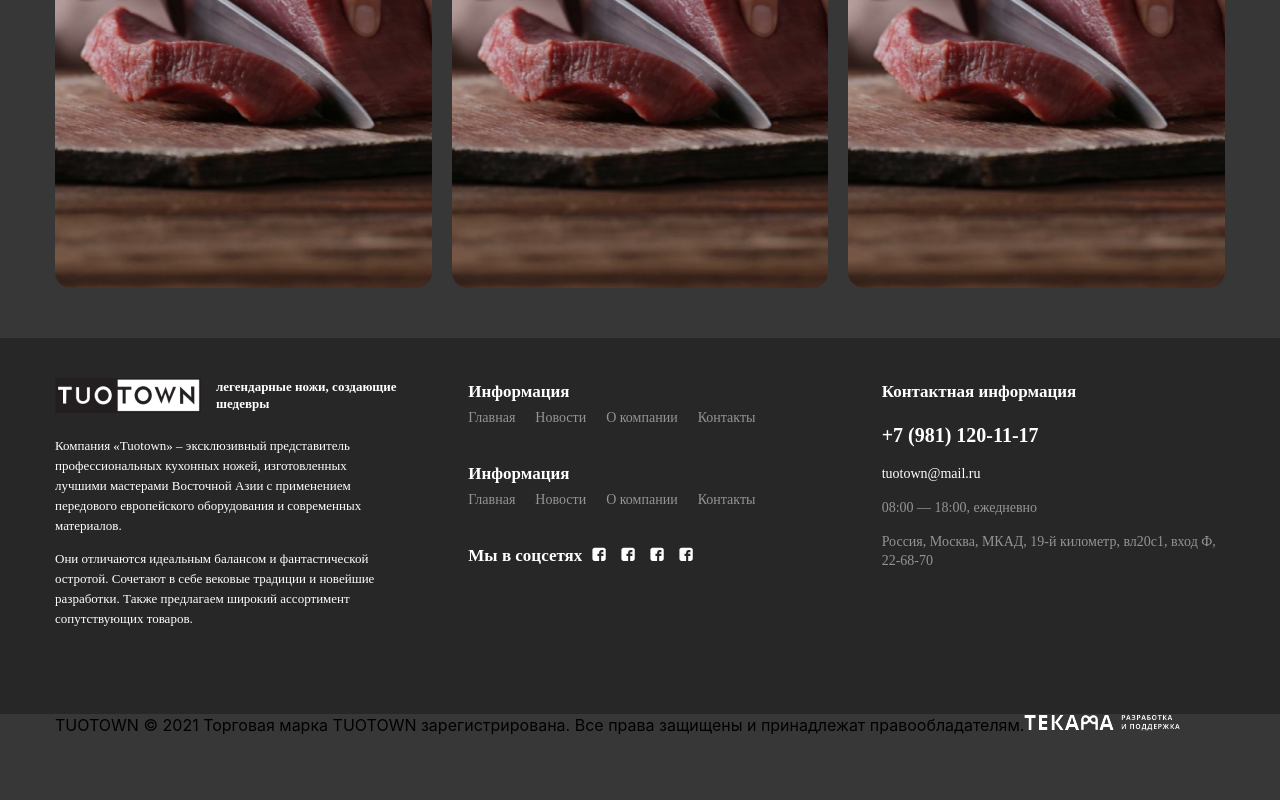
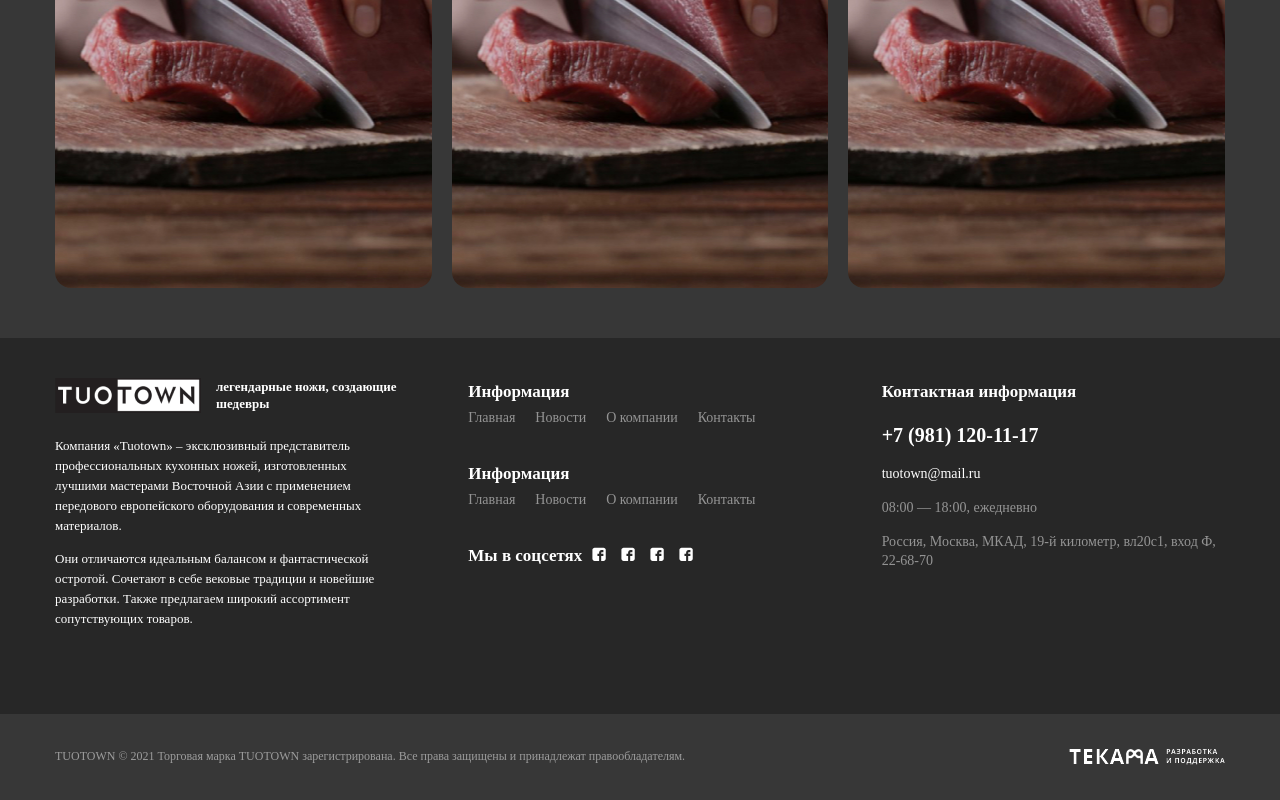
Before and after one commit to Islam-Parchiev/TuoTown, a React (Create React App) app: page / in a window 1280 px wide. Shown: the part 3144-3944 px from the top of the page. Built offline with nearby package versions, Linux system fonts and the light colour scheme.

Commit message:
hover-effects-start

```diff
--- a/src/components/Footer/Footer.scss
+++ b/src/components/Footer/Footer.scss
@@ -11,6 +11,26 @@
             display: flex;
             gap: 70px;
         }
+    }
+    &__bottom {
+        width: 100%;
+        height: 85px;
+        &-container {
+            height: 100%;
+            display: flex;
+        align-items: center;
+        justify-content: space-between;
+        }
+        span {
+            color: var(--light-color);
+font-family: Montserrat;
+font-size: 12px;
+font-style: normal;
+font-weight: 400;
+line-height: 21px;
+opacity: 0.5;
+        }
+
     }
     &__column {
         width: 33%;
@@ -33,7 +53,7 @@
             gap: 15px;
             h4 {
                 margin: 0;
-                color: #FFF;
+                color: var(--light-color);
 font-family: Montserrat;
 font-size: 17px;
 font-style: normal;
@@ -41,7 +61,7 @@ font-weight: 600;
 line-height: 28px;
             }
             span {
-                color: #FFF;
+                color: var(--light-color);
 font-family: Montserrat;
 font-size: 14px;
 font-style: normal;
@@ -50,7 +70,7 @@ line-height: 19px;
 opacity: 0.5;
             }
             address {
-                color: #FFF;
+                color: var(--light-color);
 font-family: Montserrat;
 font-size: 14px;
 font-style: normal;
@@ -120,7 +140,7 @@ line-height: 24px;
             gap: 15px;
         }
         span {
-            color: #FFF;
+            color: var(--light-color);
 font-family: Montserrat;
 font-size: 17px;
 font-style: normal;
@@ -130,7 +150,7 @@ line-height: 28px;
     }
     &__link {
         &-phone {
-            color: #FFF;
+            color: var(--light-color);
 font-family: Montserrat;
 font-size: 20px;
 font-style: normal;
@@ -138,7 +158,7 @@ font-weight: 600;
 line-height: 28px;
         }
         &-email {
-            color: #FFF;
+            color: var(--light-color);
             font-family: Montserrat;
             font-size: 14px;
             font-style: normal;
--- a/src/components/Header/Header.module.scss
+++ b/src/components/Header/Header.module.scss
@@ -19,7 +19,7 @@
     gap: 25px;
 }
 .header__phone {
-    color: #FFF;
+    color: var(--light-color);
 font-size: 20px;
 font-family: Montserrat;
 font-style: normal;
--- a/src/components/Quantity/Quantity.module.scss
+++ b/src/components/Quantity/Quantity.module.scss
@@ -22,7 +22,7 @@
     background-size: cover;
 }
 .quantity__title {
-    color: #fff;
+    color: var(--light-color);
 font-size: 41px;
 font-family: Jura;
 font-style: normal;
@@ -30,7 +30,7 @@ font-weight: 400;
 line-height: 48px;
 }
 .quantity__descr {
-    color: #fff;
+    color: var(--light-color);
 font-size: 19px;
 font-family: Montserrat;
 font-style: normal;
@@ -42,7 +42,7 @@ line-height: 23px;
 padding: 15px 37px;
     border-radius: 27px;
 border: 2px solid #C80000;
-    color: #FFF;
+    color: var(--light-color);
 font-size: 14px;
 font-family: Montserrat;
 font-style: normal;
@@ -57,8 +57,8 @@ line-height: 23px;
     position: relative;
 }
 .slider-prev {
-    border: 1px solid #fff;
+    border: 1px solid var(--light-color);
 }
 .slider-next {
-    border: 1px solid #fff;
+    border: 1px solid var(--light-color);
 }
--- a/src/components/SliderNavigation/SliderNavigation.scss
+++ b/src/components/SliderNavigation/SliderNavigation.scss
@@ -9,7 +9,7 @@
     justify-content: space-between;
 }
 .slider-prev {
-    border: 1px solid #fff;
+    border: 1px solid var(--light-color);
     border-radius: 100%;
     width: 33px;
     height: 33px;
@@ -19,7 +19,7 @@
 text-align: center;
 }
 .slider-next {
-    border: 1px solid #fff;
+    border: 1px solid var(--light-color);
     border-radius: 100%;
     width: 33px;
     height: 33px;
--- a/src/index.scss
+++ b/src/index.scss
@@ -28,7 +28,7 @@ code {
   width: 50px;
   height: 50px;
   border-radius: 100%;
-border: 1px solid #FFF;
+border: 1px solid var(--light-color);
 }
 .swiper-button-prev {
   cursor: pointer;
@@ -44,7 +44,7 @@ border: 1px solid #FFF;
   width: 40px;
   height: 40px;
   border-radius: 100%;
-  border: 1px solid #FFF;
+  border: 1px solid var(--light-color);
 }
 // .swiper-pagination {
 //   position: absolute;
--- a/src/scss/_vars.scss
+++ b/src/scss/_vars.scss
@@ -8,7 +8,7 @@
   --container-width: calc(var(--content-width) + (var(--container-offset) * 2));
 
   // colors
-  --light-color: #ffffff;
+  --light-color: #fff;
   --black-color:#000000;
   --charleston-color:#272727;
  --red-color:#C80000;
```
Also changed, not shown: public/manifest.json.
